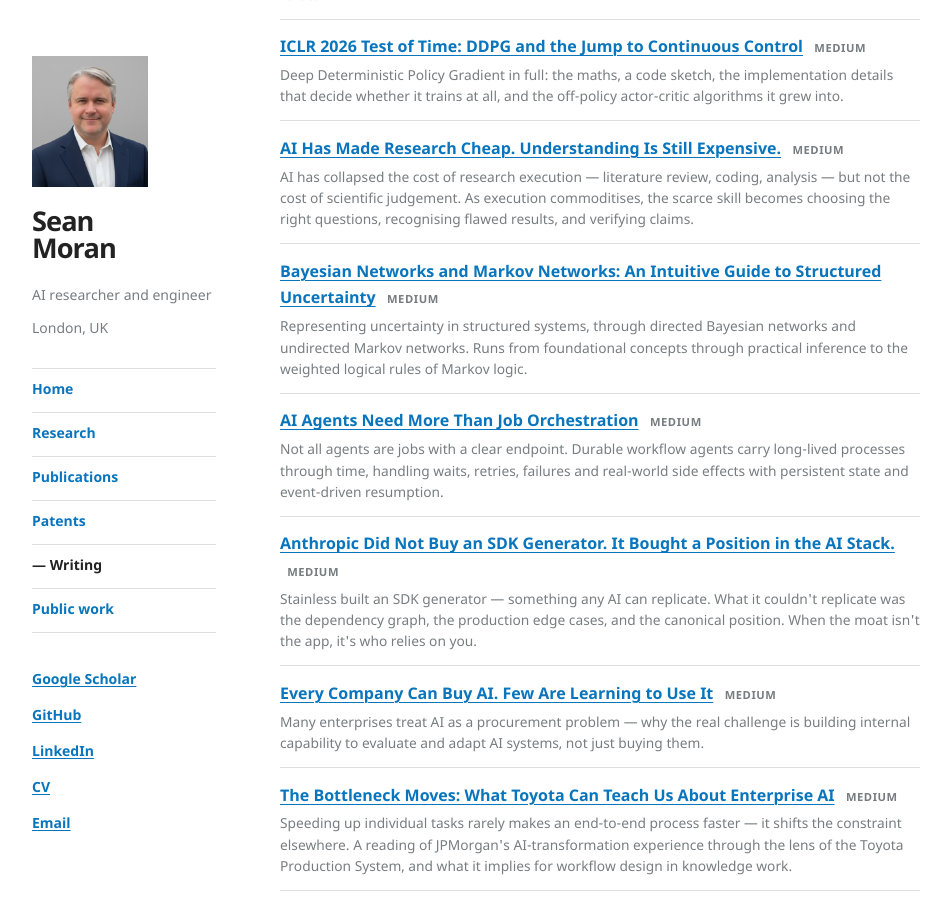
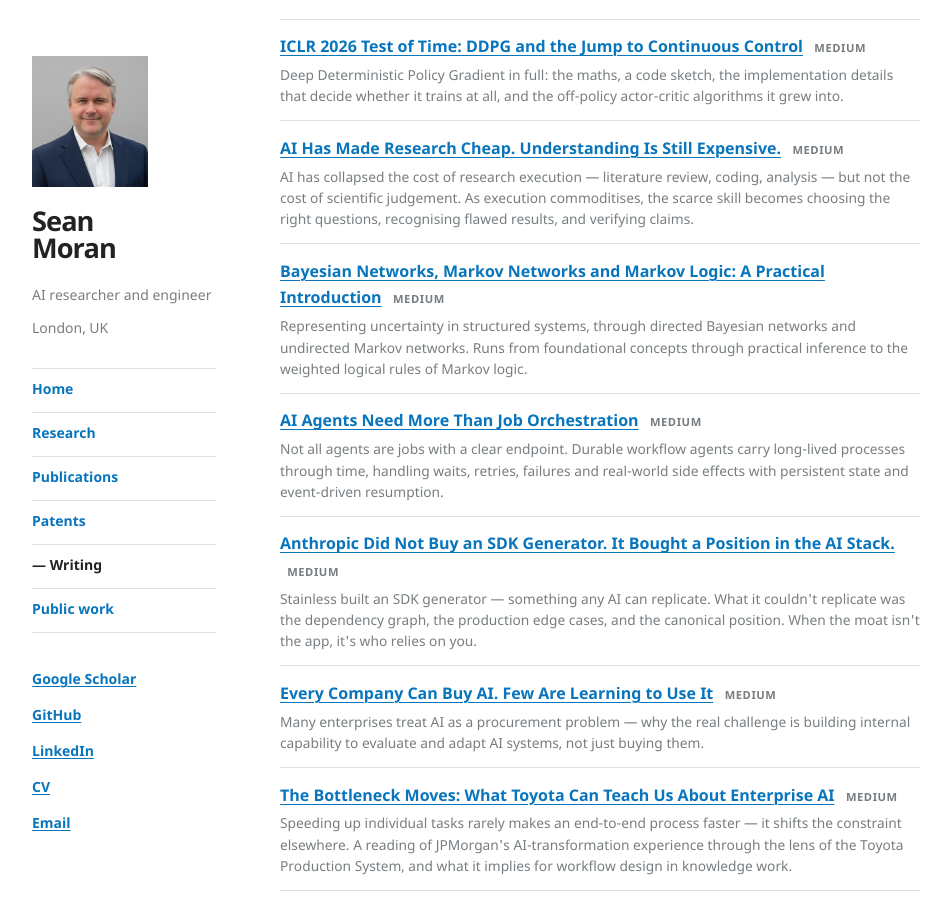
Before and after one commit to sjmoran/sjmoran.github.io, a Jekyll site: the page built from writing.md, in a window 1280 px wide and 900 px high, scrolled down 1106 px. Shown: the whole window, without its empty margins (144-1095 px from the left). Built offline with Jekyll 4.4.1, drawn with Linux system fonts in a browser that asks for light colours.

Commit message:
Update Bayesian networks article title
Co-Authored-By: Claude Opus 5.5 <noreply@anthropic.com>
Claude-Session: https://claude.ai/code/session_01TKsS4zxSfuTrT55KLrt3SA

```diff
--- a/_includes/writing.html
+++ b/_includes/writing.html
@@ -100,7 +100,7 @@
         <img src="/img/writing/bayesian-networks.jpg" alt="">
       </a>
       <div class="writing-meta">
-        <a href="https://medium.com/@sean.j.moran/bayesian-networks-and-markov-networks-an-intuitive-guide-to-structured-uncertainty-a6a32180fe15" target="_blank" rel="noopener">Bayesian Networks and Markov Networks: An Intuitive Guide to Structured Uncertainty</a>
+        <a href="https://medium.com/@sean.j.moran/bayesian-networks-and-markov-networks-an-intuitive-guide-to-structured-uncertainty-a6a32180fe15" target="_blank" rel="noopener">Bayesian Networks, Markov Networks and Markov Logic: A Practical Introduction</a>
         <span class="badge badge-medium">Medium</span>
         <p class="writing-blurb">Representing uncertainty in structured systems, through directed Bayesian networks and undirected Markov networks. Runs from foundational concepts through practical inference to the weighted logical rules of Markov logic.</p>
       </div>
```
